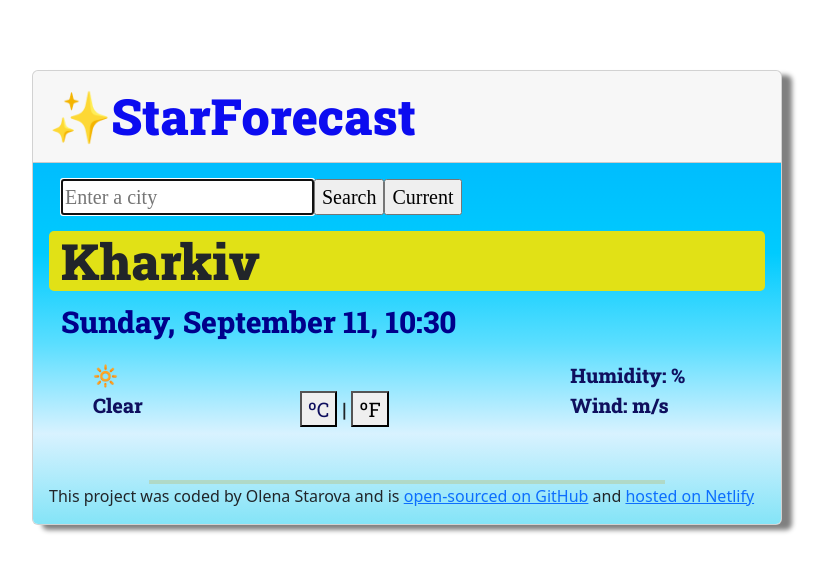
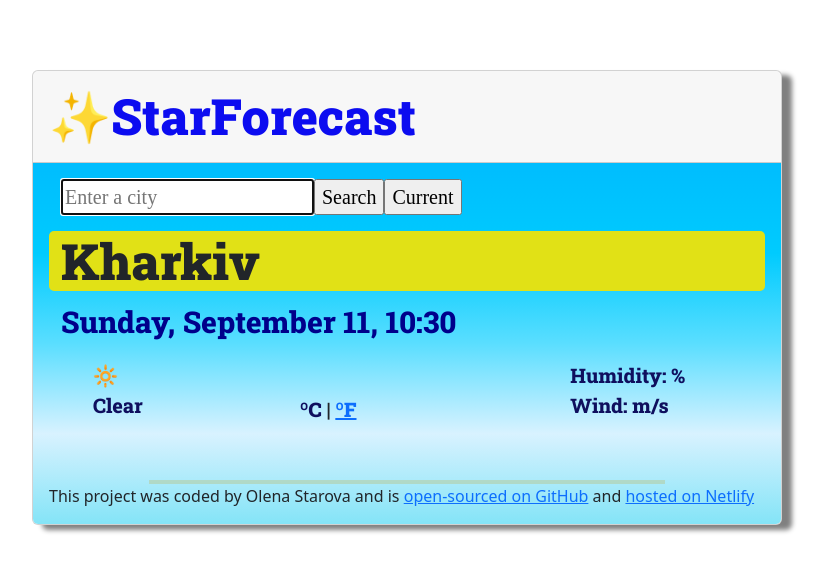
Before and after one commit to olena-starova/weather-forecast-react-app, a React (Create React App) app: page / in a window 1280 px wide. Shown: the top 572 px of the page, without its empty margins (233-1059 px from the left). Built offline with nearby package versions, Linux system fonts and the light colour scheme; a web font is replaced by a local one.

Commit message:
New names and links

```diff
--- a/src/SearchEngine.js
+++ b/src/SearchEngine.js
@@ -1,5 +1,5 @@
 import React from "react";
-import "./Searchform.css";
+import "./SearchEngine.css";
 
 export default class Searchform extends React.Component {
   render = () => {
--- a/src/Source.js
+++ b/src/Source.js
@@ -6,11 +6,11 @@ export default class Source extends React.Component {
     return (
       <div className="source">
         This project was coded by Olena Starova and is{" "}
-        <a href="https://legendary-tarsier-4424bb.netlify.app">
+        <a href="https://github.com/olena-starova/weather-forecast-react-app">
           open-sourced on GitHub
         </a>{" "}
         and{" "}
-        <a href="https://github.com/olena-starova/weather-forecast-react-app">
+        <a href="https://transcendent-churros-77c234.netlify.app">
           hosted on Netlify
         </a>
       </div>
--- a/src/Temperature.js
+++ b/src/Temperature.js
@@ -8,10 +8,20 @@ export default class Temperature extends React.Component {
         <strong id="actual-temp"></strong>
         <span className="units">
           {" "}
-          <button id="celsius" className="active">
+          <a
+            href="https://legendary-tarsier-4424bb.netlify.app"
+            id="celsius"
+            className="active"
+          >
             ºC
-          </button>{" "}
-          | <button id="fahrenheit">ºF</button>
+          </a>{" "}
+          |{" "}
+          <a
+            href="https://legendary-tarsier-4424bb.netlify.app"
+            id="fahrenheit"
+          >
+            ºF
+          </a>
         </span>
       </div>
     );
```
Also changed, not shown: src/SearchEngine.css (renamed from src/Searchform.css).
